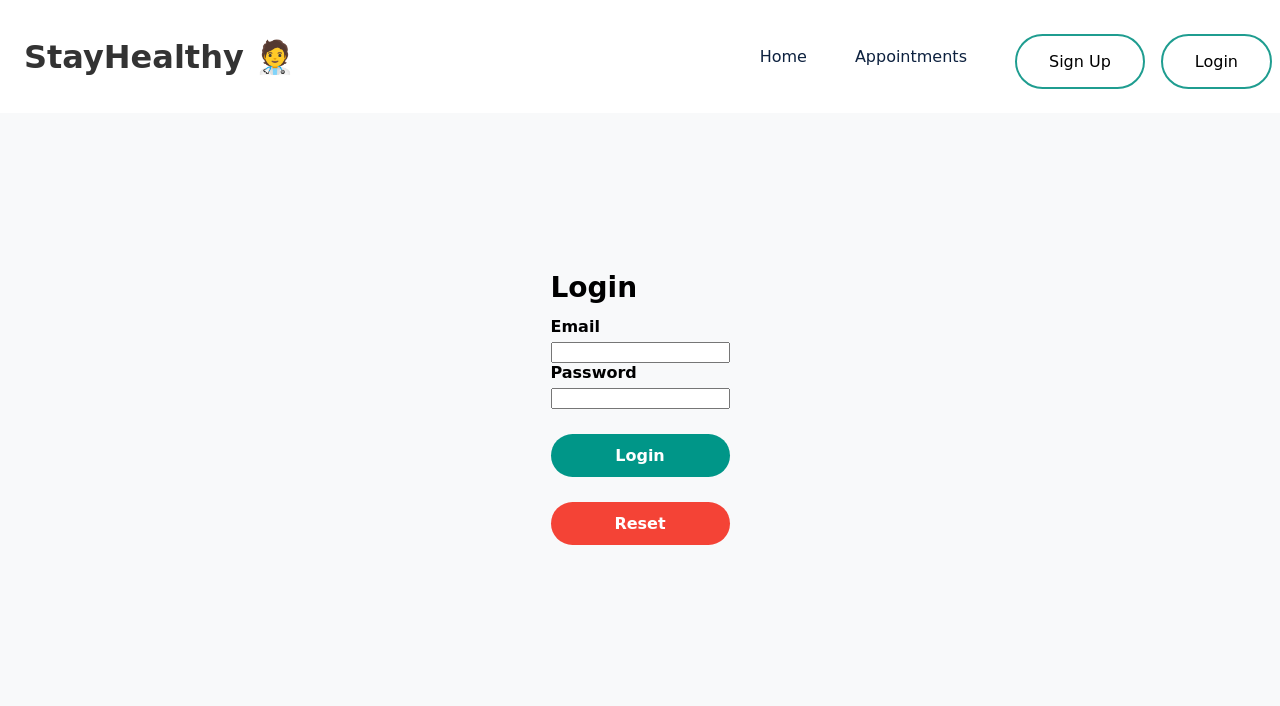
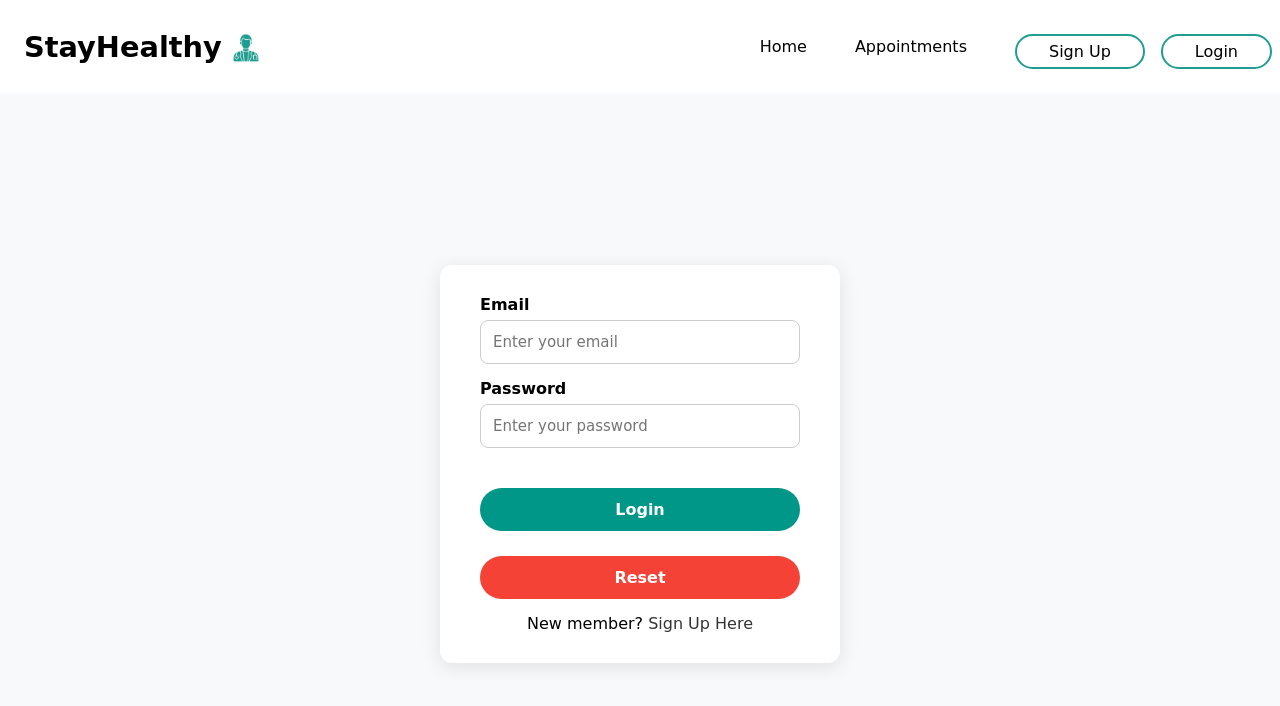
Before and after one commit to karl-levig/test-med-app, a React (Create React App) app: page /login in a window 1280 px wide. Shown: the top 706 px of the page. Built offline with nearby package versions, Linux system fonts and the light colour scheme.

Commit message:
Implemented login form with backend integration and styled login form

```diff
--- a/public/index.html
+++ b/public/index.html
@@ -13,6 +13,8 @@
     <link rel="preconnect" href="https://fonts.googleapis.com" />
 <link rel="preconnect" href="https://fonts.gstatic.com" crossorigin />
 <link href="https://fonts.googleapis.com/css2?family=Poppins:wght@100;200;300;400;500;600;700;800;900&display=swap" rel="stylesheet">
+<link href="https://fonts.googleapis.com/css2?family=Montserrat:wght@400;500;600;700&display=swap" rel="stylesheet">
+
 <link rel="stylesheet" href="https://maxcdn.bootstrapcdn.com/font-awesome/4.4.0/css/font-awesome.min.css">
     <!--
       manifest.json provides metadata used when your web app is installed on a
--- a/src/Components/Login/Login.js
+++ b/src/Components/Login/Login.js
@@ -1,58 +1,96 @@
-import React, { useState } from "react";
-import "./Login.css";
+import React, { useState, useEffect } from "react";
+import { Link, useNavigate } from "react-router-dom";
+import { API_URL } from "../../config";
+import "./Login.css"; // Nou pral kreye Login.css pou kenbe menm stil ak Sign_Up.css
 
 const Login = () => {
-  const [formData, setFormData] = useState({ email: "", password: "" });
-  const [errors, setErrors] = useState({});
+  const [email, setEmail] = useState("");
+  const [password, setPassword] = useState("");
+  const navigate = useNavigate();
 
-  const handleChange = (e) => {
-    setFormData({ ...formData, [e.target.name]: e.target.value });
-  };
+  useEffect(() => {
+    if (sessionStorage.getItem("auth-token")) {
+      navigate("/");
+    }
+  }, [navigate]);
 
-  const validate = () => {
-    let newErrors = {};
-    if (!/^[^@]+@[^@]+\.[^@]+$/.test(formData.email))
-      newErrors.email = "Enter a valid email address";
-    if (formData.password.length < 6)
-      newErrors.password = "Password must be at least 6 characters";
-    return newErrors;
-  };
+  const login = async (e) => {
+    e.preventDefault();
+    try {
+      const res = await fetch(`${API_URL}/api/auth/login`, {
+        method: "POST",
+        headers: { "Content-Type": "application/json" },
+        body: JSON.stringify({ email, password }),
+      });
 
-  const handleSubmit = (e) => {
-    e.preventDefault();
-    const validationErrors = validate();
-    if (Object.keys(validationErrors).length > 0) {
-      setErrors(validationErrors);
+      const json = await res.json();
+
+      if (json.authtoken) {
+        sessionStorage.setItem("auth-token", json.authtoken);
+        sessionStorage.setItem("email", email);
+        navigate("/");
+        window.location.reload();
       } else {
-      setErrors({});
-      alert("Login Successful!");
+        if (json.errors) {
+          for (const error of json.errors) {
+            alert(error.msg);
+          }
+        } else {
+          alert(json.error || "Invalid credentials");
+        }
+      }
+    } catch (err) {
+      alert("Server unreachable. Please try again later.");
     }
   };
 
   return (
-    <div className="container">
+    <div className="container" style={{ marginTop: "5%" }}>
       <div className="login-grid">
-        <div className="login-text"><h2>Login</h2></div>
-        <form onSubmit={handleSubmit}>
+        <div className="login-form">
+          <form onSubmit={login}>
             <div className="form-group">
-            <label>Email</label>
-            <input type="email" name="email" value={formData.email} onChange={handleChange} />
-            {errors.email && <p style={{ color: "red" }}>{errors.email}</p>}
+              <label htmlFor="email">Email</label>
+              <input
+                value={email}
+                onChange={(e) => setEmail(e.target.value)}
+                type="email"
+                name="email"
+                id="email"
+                className="form-control"
+                placeholder="Enter your email"
+                required
+              />
             </div>
 
             <div className="form-group">
-            <label>Password</label>
-            <input type="password" name="password" value={formData.password} onChange={handleChange} />
-            {errors.password && <p style={{ color: "red" }}>{errors.password}</p>}
+              <label htmlFor="password">Password</label>
+              <input
+                value={password}
+                onChange={(e) => setPassword(e.target.value)}
+                type="password"
+                name="password"
+                id="password"
+                className="form-control"
+                placeholder="Enter your password"
+                required
+              />
             </div>
 
             <div className="btn-group">
-            <button type="submit" className="btn btn-primary">Login</button>
-            <button type="reset" className="btn btn-danger" onClick={() => setFormData({ email: "", password: "" })}>
+              <button type="submit" className="btn btn-primary">
+                Login
+              </button>
+              <button type="reset" className="btn btn-danger">
                 Reset
               </button>
             </div>
+
+            <p style={{ marginTop: "15px", textAlign: "center" }}>
+              New member? <Link to="/signup">Sign Up Here</Link>
+            </p>
           </form>
+        </div>
       </div>
     </div>
   );
--- a/src/Components/Navbar/Navbar.css
+++ b/src/Components/Navbar/Navbar.css
@@ -1,10 +1,10 @@
 /**
- * Following code has been commented with appropriate comments for your reference.
- * Styling for the Header Navbar
+ * Styling for the Header Navbar (modènize ak Montserrat + logo modif)
  */
 
-/* Styling for the main navigation bar */
+/* Main nav bar */
 nav {
+    font-family: 'Montserrat', sans-serif;
     padding: 1.5rem;
     position: fixed;
     top: 0%;
@@ -17,7 +17,23 @@ nav {
     background-color: #fff;
 }
 
-/* Styling for the dropdown menu */
+/* --- LOGO --- */
+.nav__logo .logo-link {
+    display: flex;
+    align-items: center;
+    gap: 8px;
+    text-decoration: none;
+    font-size: 1.8rem;
+    font-weight: 600;
+    color: #000000; /* nwa pou tèks StayHealthy */
+}
+
+.nav__logo .logo-img {
+    height: 36px;
+    display: block;
+}
+
+/* Dropdown menu */
 .dropdown-menu {
     position: absolute;
     top: 100%;
@@ -31,57 +47,32 @@ nav {
     border-radius: 4px;
 }
 
-/* Styling for the user welcome message */
 .welcome-user {
     position: relative;
     cursor: pointer;
 }
 
-/* Display dropdown menu on hover */
 .welcome-user:hover .dropdown-menu {
     display: block;
 }
 
-/* Styling for the items in the dropdown menu */
 .dropdown-menu li {
     display: block;
     width: 150px;
     padding:5px;
 }
 
-/* Styling for links in the dropdown menu */
 .dropdown-menu li a {
     color: #333;
     text-decoration: none;
     transition: color 0.3s ease;
 }
 
-/* Hover effect for links in the dropdown menu */
 .dropdown-menu li a:hover {
     color: #1f9d90;
 }
 
-/* Styling for the logo in the navbar */
-.nav__logo {
-    font-size: 2rem;
-    font-weight: 600;
-    color: #0d213f;
-    cursor: pointer;
-}
-
-/* Styling for a span within the logo */
-.nav__logo span {
-    color: #1f9d90;
-}
-
-/* Styling for the icon in the navbar */
-.nav__icon {
-    display: none;
-    font-size: 2rem;
-    cursor: pointer;
-}
-
-/* Styling for the navigation links */
+/* Navigation links */
 .nav__links {
     list-style: none;
     display: flex;
@@ -91,19 +82,79 @@ nav {
     font-weight: 500;
 }
 
-/* Styling for individual links in the navigation */
 .link a {
     padding: 0 1rem;
-    color: #0d213f;
+    color: #000000; /* chanje koulè default an nwa */
     transition: 0.3s;
+    text-decoration: none;
 }
 
-/* Hover effect for individual links in the navigation */
 .link a:hover {
     color: #1f9d90;
 }
 
-/* Media queries for mobile responsiveness */
+/* Welcome text ak logout */
+.user-info {
+    display: flex;
+    align-items: center;
+    gap: 15px;
+}
+
+.welcome-text {
+    font-weight: 600;
+    color: #000000; /* nwa */
+}
+
+/* Logout button */
+.logout-btn {
+    border: 2px solid #1f9d90;
+    background-color: white;
+    color: #000000; /* nwa */
+    border-radius: 50px;
+    padding: 6px 16px;
+    cursor: pointer;
+    transition: 0.3s;
+}
+
+.logout-btn:hover {
+    background-color: #1f9d90;
+    color: white;
+}
+
+/* Buttons Sign Up & Login */
+.btn1 {
+    border: 2px solid #1f9d90;
+    background-color: white;
+    color: #000000;
+    border-radius: 50px;
+    padding: 6px 16px;
+    transition: 0.3s;
+}
+
+.btn1:hover {
+    background-color: #1f9d90;
+    color: white;
+}
+
+.btn2 {
+    border: 2px solid #1f9d90;
+    background-color: white;
+    color: #000000;
+    border-radius: 50px;
+    height:30px;
+    display:flex;
+    align-items:center;
+    justify-content:center;
+    margin-top:3px;
+    transition: 0.3s;
+}
+
+.btn2:hover {
+    background-color:#1f9d90;
+    color:white;
+}
+
+/* Responsive */
 @media (max-width: 768px) {
     .nav__logo {
         margin-right: auto;
@@ -111,6 +162,8 @@ nav {
 
     .nav__icon {
         display: block;
+        font-size: 2rem;
+        cursor: pointer;
     }
 
     .nav__links {
@@ -134,11 +187,11 @@ nav {
         border-radius: 0.5rem;
         box-shadow: 0 0 10px rgba(0, 0, 0, 0.1);
         z-index: 999;
-        animation: slideDown 0.5s ease-in-out; /* Animation effect */
+        animation: slideDown 0.5s ease-in-out;
     }
 }
 
-/* Keyframes for slide down animation */
+/* Animation */
 @keyframes slideDown {
     0% {
         transform: translateY(-10px);
@@ -149,60 +202,3 @@ nav {
         opacity: 1;
     }
 }
-
-/* Button styles */
-.btn1 {
-    border: 2px solid #1f9d90;
-    background-color: white;
-    color: black;
-    border-radius: 50px;
-}
-
-.btn1:hover {
-    background-color: #1f9d90; /* Hover effect */
-    color: white; /* Hover effect */
-}
-
-.btn2 {
-    border: 2px solid #1f9d90;
-    background-color: white;
-    color: black;
-    border-radius: 50px;
-    height:30px;
-    display:flex; /* Align items and justify content */
-    align-items:center; /* Align items and justify content */
-    justify-content:center; /* Align items and justify content */
-    margin-top:3px; /* Margin from top */
-}
-
-.btn2:hover {
-    background-color:#1f9d90; /* Hover effect */
-    color:white; /* Hover effect */
-}
-  /* --- Welcome text ak logout --- */
-.user-info {
-    display: flex;
-    align-items: center;
-    gap: 15px;
-}
-
-.welcome-text {
-    font-weight: 600;
-    color: #0d213f;
-}
-
-/* Logout button */
-.logout-btn {
-    border: 2px solid #1f9d90;
-    background-color: white;
-    color: #0d213f;
-    border-radius: 50px;
-    padding: 6px 16px;
-    cursor: pointer;
-    transition: 0.3s;
-}
-
-.logout-btn:hover {
-    background-color: #1f9d90;
-    color: white;
-}
--- a/src/Components/Navbar/Navbar.html
+++ b/src/Components/Navbar/Navbar.html
@@ -20,7 +20,7 @@
           <a href="/">
             StayHealthy
             <!-- Insert an SVG icon of a doctor with a stethoscope -->
-            <img src="images/logo.png" alt="Doctor Icon" width="26" height="26" style="margin-left: 5px;" />
+            <img src="public/images/logo.png" alt="Doctor Icon" width="26" height="26" style="margin-left: 5px;" />
 
           </a>
           <!-- A span element for styling purposes -->
--- a/src/Components/Navbar/Navbar.js
+++ b/src/Components/Navbar/Navbar.js
@@ -27,9 +27,16 @@ const Navbar = () => {
 
   return (
     <nav>
-      {/* Logo */}
+      {/* Logo ak teks */}
       <div className="nav__logo">
-        <Link to="/">StayHealthy 🧑‍⚕️</Link>
+        <Link to="/" className="logo-link">
+          <span>StayHealthy</span>
+          <img
+            src="/images/logo.png"
+            alt="StayHealthy logo"
+            className="logo-img"
+          />
+        </Link>
       </div>
 
       {/* Links */}
@@ -41,7 +48,6 @@ const Navbar = () => {
           <Link to="/appointments">Appointments</Link>
         </li>
 
-        {/* Kondisyon pou Login / Logout */}
         {isLoggedIn ? (
           <li className="link user-info">
             <span className="welcome-text">Welcome, {userName}</span>
--- a/src/config.js
+++ b/src/config.js
@@ -1,6 +1,7 @@
+// src/config.js
+
+// URL backend lan (pa bliye chanje "sylveuskarl5" ak ID ki nan URL pa w la si diferan)
 export const API_URL =
-  window.location.hostname === "localhost"
-    ? "http://localhost:5000"
-    : "https://sylveuskarl5-5000.theiadocker...proxy.cognitiveclass.ai";
+  "https://sylveuskarl5-8181.theiadockernext-1-labs-prod-theiak8s-4-tor01.proxy.cognitiveclass.ai";
 
-console.log("API_URL :", API_URL);
+console.log("✅ API_URL set to:", API_URL);
```
Also changed, not shown: src/Components/Sign_Up/Sign_Up.js (+43 -12 lines), 1 other file (tests, documents, lock files or other folders). Lines whose indentation alone changed are shown as unchanged.
